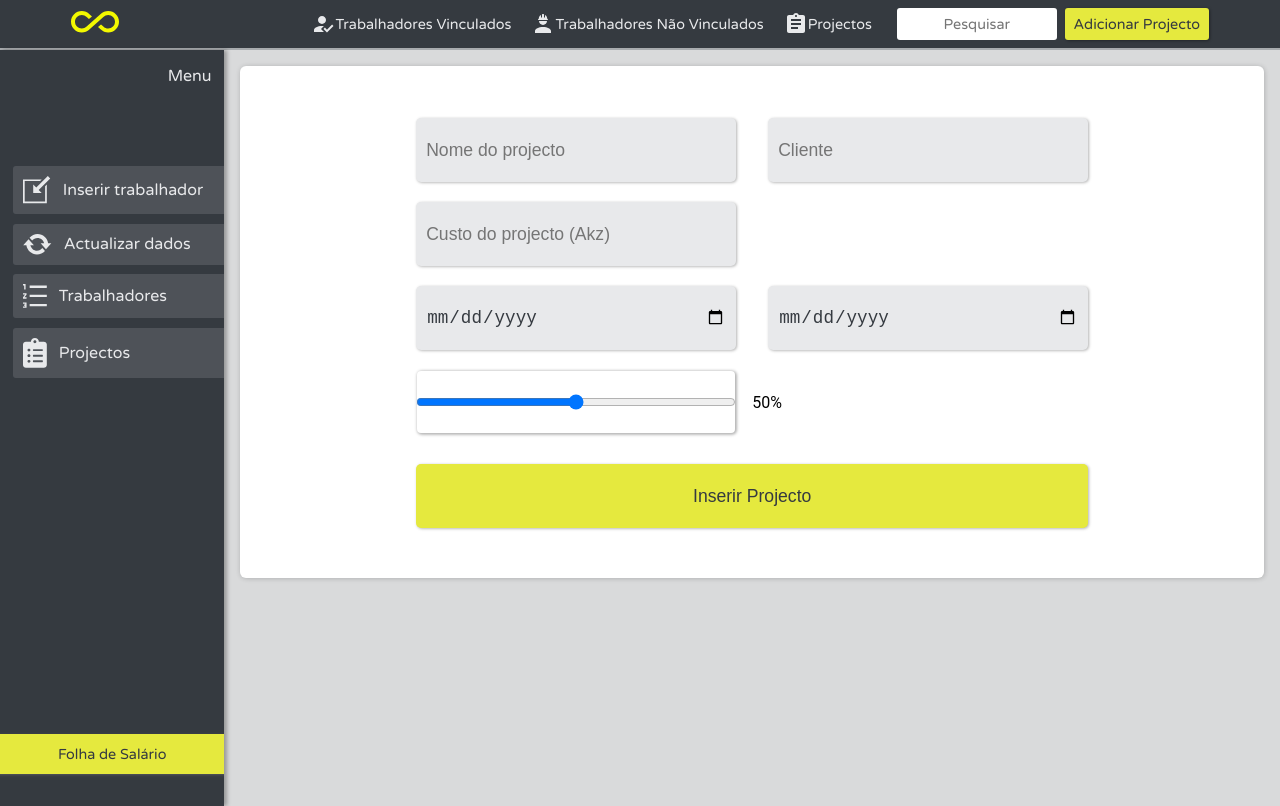
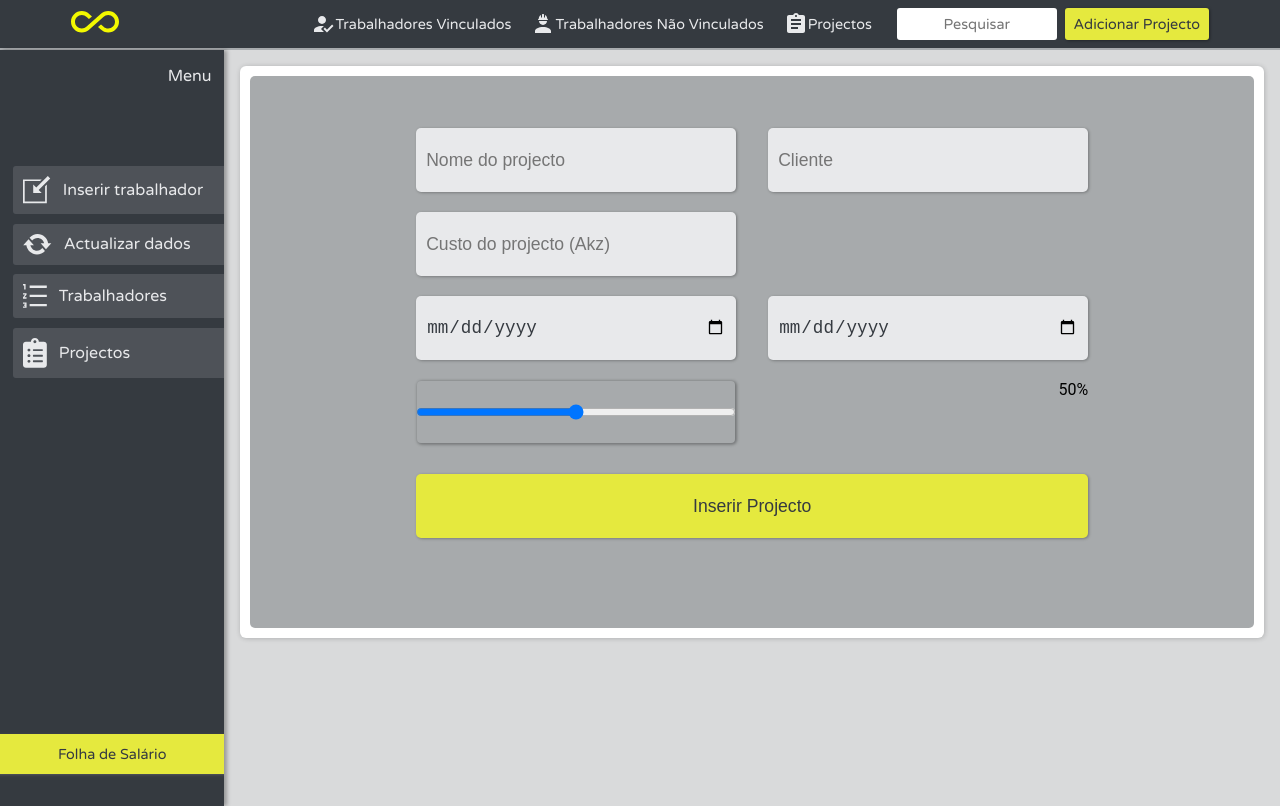
Before and after one commit to Seratooo/S-folha-de-pagamento, a React (Create React App) app in the folder web/: page /add-project in a window 1280 px wide. Built offline with nearby package versions, Linux system fonts and the light colour scheme.

Commit message:
update html

```diff
--- a/web/src/components/PaginaInser_Projecto/index.tsx
+++ b/web/src/components/PaginaInser_Projecto/index.tsx
@@ -42,24 +42,27 @@ export default function PaginaProjecto() {
   }
 
   return(
+    <div className="conteudo">
     <form onSubmit={submit}>
-      <fieldset id="fild11">
+      <fieldset id="fild5">
         <input type="text" placeholder="Nome do projecto" onChange={handleName}/>
         <input type="text" placeholder="Cliente" onChange={handleClient}/>
       </fieldset>
 
-      <fieldset id="fild22">
+      <fieldset id="fild5">
         <input type="text" placeholder="Custo do projecto (Akz)" onChange={handleProjectCust}/>
       </fieldset>
-      <fieldset id="fild33">
+      <fieldset id="fild5">
         <input type="date" name="dataStart" id="dataStart" onChange={handleDataStart} />
         <input type="date" name="dataEnd" id="dataEnd" onChange={handleDateEnd} />
       </fieldset>
-      <fieldset id="fild44" style={{justifyContent:'left',alignItems:'center'}}>
-        <input type="range" name="Range" id="Range" onChange={handleCompletetionPercent} /><p>{completion_percentage}%</p>
+      <fieldset id="Range">
+        <input type="range" name="Range" id="Range" onChange={handleCompletetionPercent} />
+        <p>{completion_percentage}%</p>
       </fieldset>
       <button>Inserir Projecto</button>
     </form>
+    </div>
   )
 }
 
```
